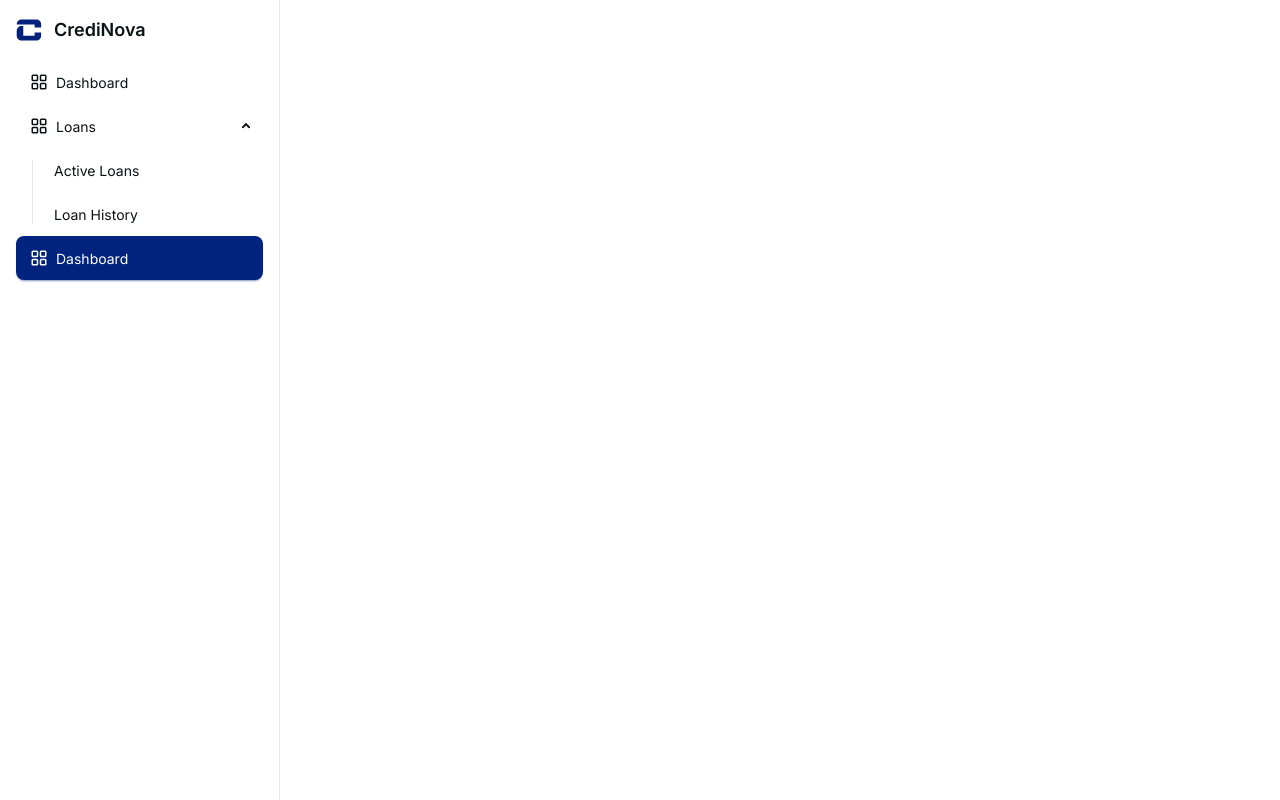
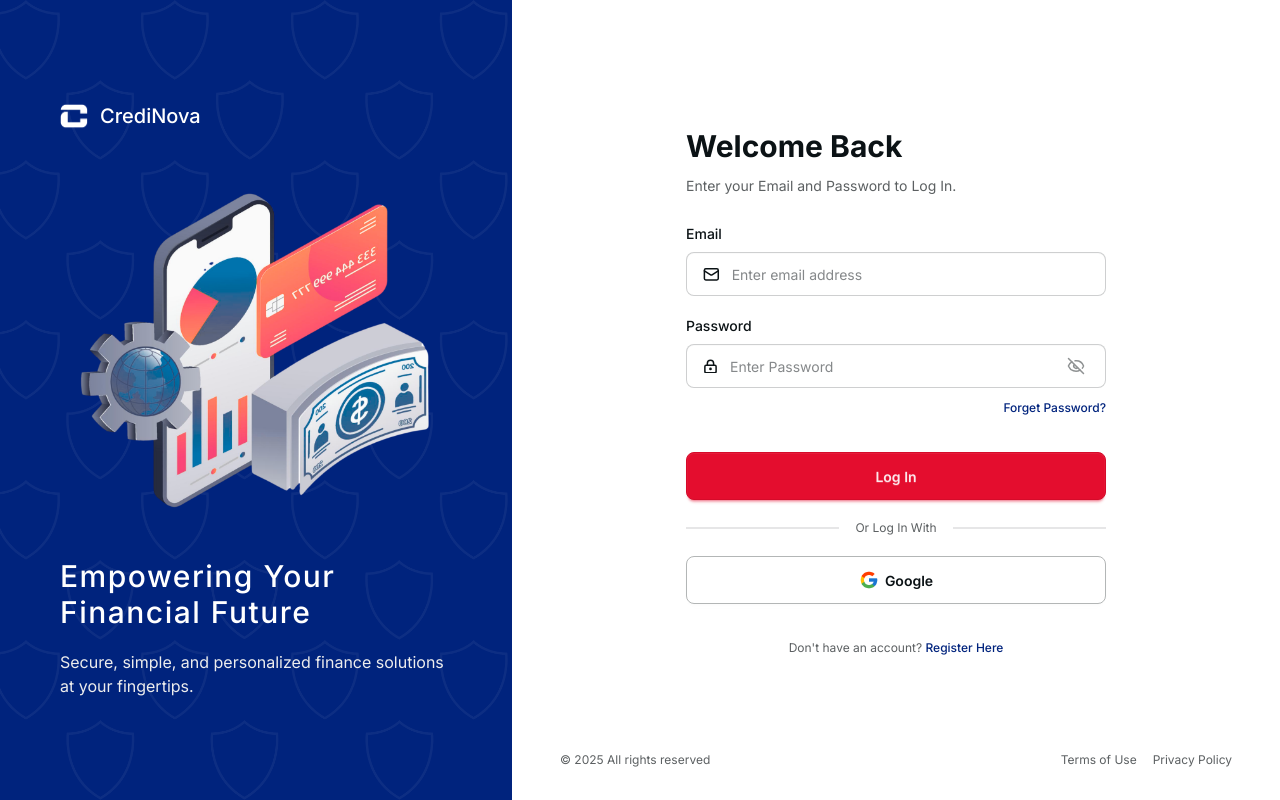
Before and after one commit to lyka-martinez/credi-nova, a React (Vite) app: page / in a window 1280 px wide. Built offline with nearby package versions, Linux system fonts and the light colour scheme.

Commit message:
polish login page

```diff
--- a/src/App.tsx
+++ b/src/App.tsx
@@ -1,11 +1,11 @@
-// import LoginPage from './pages/loginPage';
-import Dashboard from './pages/dashboard';
+import LoginPage from './pages/loginPage';
+// import Dashboard from './pages/dashboard';
 import './styles/App.css'
 
 
 /* Main app component for the CrediNova. */
 export default function App() {
     return (
-        <Dashboard />
+        <LoginPage />
     )
 }
--- a/src/pages/dashboard.tsx
+++ b/src/pages/dashboard.tsx
@@ -1,72 +1,120 @@
 import { memo } from 'react';
-import { LayoutGrid } from 'lucide-react';
+import { LayoutGrid, FileText, FilePen, CreditCard, ChartPie, Headset, Settings, Menu, Bell, Search } from 'lucide-react';
 import '../styles/dashboard.css';
 
 
 const Dashboard = () => {
     return (
-        <div>
         <div className="d-drawer lg:d-drawer-open">
             <input id="my-drawer" type="checkbox" className="d-drawer-toggle" />
-                <div className="d-drawer-content flex flex-col items-center justify-center">
+
             {/* Page content here */}
+            <div className="d-drawer-content">
+                <div className="d-navbar">
+                    {/* Show logo for mobile view */}
+                    <div className="navbar-start flex items-center gap-2 lg:hidden">
+                        <img src="./logo.svg" className="w-[24px]" alt="CrediNova logo" />
+                    </div>
 
-                    <label htmlFor="my-drawer" className="btn btn-primary d-drawer-button lg:hidden">
-                        Open drawer
+                    <div className="navbar-end">
+                        <button className="d-btn d-btn-ghost rounded-sm px-2">
+                            <Search className="w-[22px]" />
+                        </button>
+
+                        <button tabIndex={0}  className="d-btn d-btn-ghost rounded-sm px-2">
+                            <div className="d-indicator">
+                                <Bell className="w-[22px]" />
+                                <div className="d-badge d-badge-xxs d-badge-accent d-indicator-item"></div>
+                            </div>
+                        </button>
+
+                        <label htmlFor="my-drawer" className="d-btn d-btn-ghost d-drawer-button rounded-sm px-2 lg:hidden">
+                            <Menu className="w-[22px]" />
                         </label>
                     </div>
+                </div>
 
+                <div className="b-content">
+                    Content goes here
+                </div>
+            </div>
+
+            {/* Sidebar content here */}
             <div className="d-drawer-side">
                 <label htmlFor="my-drawer" aria-label="close sidebar" className="d-drawer-overlay"></label>
 
                 <ul className="d-menu bg-white border-r-1 border-neutral-50 min-h-full w-70 p-4">
                     <div className="mb-4">
                         <div className="flex items-center justify-start gap-3">
-                                <img src="./logo.svg" className="w-[26px]" alt="CrediNova logo" />
-                                <span className="font-semibold text-lg">CrediNova</span>
+                            <img src="./logo.svg" className="w-[24px]" alt="CrediNova logo" />
+                            <span className="font-semibold text-base">CrediNova</span>
                         </div>
                     </div>
 
-                        {/* Sidebar content here */}
                     <li>
-                            <a>
-                                <LayoutGrid className="w-[18px]" />
+                        <a className="d-menu-active">
+                            <LayoutGrid className="w-[16px]" />
                             Dashboard
                         </a>
                     </li>
                     <li>
-                            <details open>
+                        <details>
                             <summary>
-                                    <LayoutGrid className="w-[18px]" />
+                                <FileText className="w-[16px]" />
                                 Loans
                             </summary>
                             <ul>
                                 <li>
-                                        <a>
-                                            {/* <LayoutGrid className="w-[18px]" /> */}
-                                            Active Loans
-                                        </a>
+                                    <a>Active Loans</a>
                                 </li>
                                 <li>
-                                        <a>
-                                            {/* <LayoutGrid className="w-[18px]" /> */}
-                                            Loan History
-                                        </a>
+                                    <a>Loan History</a>
                                 </li>
                             </ul>
                         </details>
                     </li>
                     <li>
-                            <a className="d-menu-active">
-                                <LayoutGrid className="w-[18px]" />
-                                Dashboard
+                        <a>
+                            <FilePen className="w-[16px]" />
+                            Apply New Loan
                         </a>
                     </li>
-
-
+                    <li>
+                        <details>
+                            <summary>
+                                <CreditCard className="w-[16px]" />
+                                Payments
+                            </summary>
+                            <ul>
+                                <li>
+                                    <a>Payment History</a>
+                                </li>
+                                <li>
+                                    <a>Auto-Pay Setup</a>
+                                </li>
+                            </ul>
+                        </details>
+                    </li>
+                    <li>
+                        <a>
+                            <ChartPie className="w-[16px]" />
+                            Reports
+                        </a>
+                    </li>
+                    <li className="mt-auto">
+                        <a>
+                            <Headset className="w-[16px]" />
+                            Help Center
+                        </a>
+                    </li>
+                    <li>
+                        <a>
+                            <Settings className="w-[16px]" />
+                            Settings
+                        </a>
+                    </li>
                 </ul>
 
-                </div>
             </div>
         </div>
     );
--- a/src/pages/loginPage.tsx
+++ b/src/pages/loginPage.tsx
@@ -16,7 +16,7 @@ const LoginPage = () => {
                     <span className="font-medium xs:text-lg lg:text-xl">CrediNova</span>
                 </div>
 
-                <img src={Banner} alt="Finance Banner" className="w-[80%] h-auto hidden lg:block" />
+                <img src={Banner} alt="Finance Banner" className="w-auto h-[50%] max-h-[380px] hidden lg:block" />
 
                 <div className="text-start w-full">
                     <h1 className="text-lg font-medium tracking-wider mb-2 sm:text-2xl lg:text-3xl lg:mb-5">
@@ -33,12 +33,12 @@ const LoginPage = () => {
             <div className="b-login">
                 <div className="b-login-main flex-1">
 
-                    <div className="w-full flex flex-col gap-4 lg:max-w-[420px]">
+                    <div className="w-full flex flex-col gap-4 lg:max-w-[420px] lg:gap-5">
                         <div className="text-start w-full">
-                            <h2 className="hidden text-3xl font-bold mb-2 lg:block">
+                            <h2 className="hidden text-3xl font-bold mb-2 lg:block lg:mb-3">
                                 Welcome Back
                             </h2>
-                            <p className="text-sm text-neutral-300 sm:text-base">
+                            <p className="text-sm text-neutral-300">
                                 Enter your Email and Password to Log In.
                             </p>
                         </div>
@@ -49,7 +49,7 @@ const LoginPage = () => {
                                 <legend className="d-fieldset-legend">Email</legend>
 
                                 <label className="d-input d-validator sm:d-input-lg">
-                                    <Mail className="w-[18px] sm:w-[20px] sm:h-[20px]" />
+                                    <Mail className="w-[16px] sm:w-[18px]" />
                                     <input type="email" placeholder="Enter email address" required />
                                 </label>
 
@@ -63,8 +63,8 @@ const LoginPage = () => {
                                 <fieldset className="d-fieldset">
                                     <legend className="d-fieldset-legend">Password</legend>
 
-                                    <label className="d-input d-validator pe-0 sm:d-input-lg">
-                                        <LockKeyhole className="w-[18px] sm:w-[20px] sm:h-[20px]" />
+                                    <label className="d-input d-validator sm:d-input-lg">
+                                        <LockKeyhole className="w-[16px] sm:w-[18px]" />
                                         <input
                                             type="password"
                                             required
@@ -74,8 +74,8 @@ const LoginPage = () => {
                                             title="Must be more than 8 characters, including number, lowercase letter, uppercase letter"
                                         />
 
-                                        <button type="button" className="btn btn-ghost h-full px-3">
-                                            <EyeOff className="w-[18px] text-neutral-200 sm:w-[20px]" />
+                                        <button type="button" className="btn btn-ghost h-full px-1">
+                                            <EyeOff className="w-[16px] text-neutral-200 sm:w-[18px]" />
                                         </button>
                                     </label>
 
@@ -85,19 +85,19 @@ const LoginPage = () => {
                                     </div>
                                 </fieldset>
 
-                                <div className="text-end text-xs font-medium mt-2 sm:text-xssm">
+                                <div className="text-end text-xs font-medium mt-2 sm:text-xs">
                                     <a href="#" className="b-text-link">Forget Password?</a>
                                 </div>
                             </div>
                         </form>
 
                         {/* Form Buttons */}
-                        <div className="w-full flex flex-col gap-2 pt-4">
+                        <div className="w-full flex flex-col gap-2 pt-4 lg:gap-3">
                             <button className="d-btn d-btn-accent sm:d-btn-lg">Log In</button>
 
-                            <div className="d-divider text-xs text-neutral-300 my-2 sm:text-xssm">Or Log In With</div>
+                            <div className="d-divider text-xs text-neutral-300 my-2 sm:text-xs">Or Log In With</div>
 
-                            <button className="d-btn bg-white border-neutral-100 sm:d-btn-lg hover:bg-secondary-500/50">
+                            <button className="d-btn bg-white border-neutral-100 sm:d-btn-lg hover:bg-secondary-500/60">
                                 <img src={Google} className="w-[18px] sm:w-[20px]" alt="crediNova logo" />
                                 Google
                             </button>
@@ -105,7 +105,7 @@ const LoginPage = () => {
 
                         {/* Register Link */}
                         <div className="w-full text-center pt-4">
-                            <p className="text-xs text-neutral-300 sm:text-xssm">
+                            <p className="text-xs text-neutral-300 sm:text-xs">
                                 Don't have an account? <a href="#" className="font-medium b-text-link">Register Here</a>
                             </p>
                         </div>
@@ -114,7 +114,7 @@ const LoginPage = () => {
                 </div>
 
                 {/* Footer Section */}
-                <div className="b-login-footer w-full hidden sm:flex justify-between text-xssm text-neutral-300">
+                <div className="b-login-footer w-full hidden sm:flex justify-between text-xs text-neutral-300">
                     <p>© 2025 All rights reserved</p>
 
                     <div className="flex gap-4">
--- a/src/styles/dashboard.css
+++ b/src/styles/dashboard.css
@@ -1,6 +1,39 @@
 /* Reference index css */
 @reference "./index.css";
 
+
+.d-drawer {
+    @apply h-screen;
+}
+
+.d-drawer-content {
+    @apply
+    flex
+    flex-col
+    justify-center;
+}
+
+.d-navbar,
+.b-content {
+    @apply
+    px-4
+    py-3;
+}
+
+.d-navbar {
+    @apply
+    min-h-[56px]
+    justify-between
+    bg-base-100
+    border-b
+    border-neutral-50;
+}
+
+.b-content {
+    @apply
+    flex-1
+    bg-secondary-600/25;
+}
 
 .d-menu a:hover {
     text-decoration: none;
@@ -13,6 +46,12 @@
 
 .d-menu a,
 .d-menu summary {
-    padding-inline: 14px;
-    padding-block: 11.5px;
+    @apply
+    py-[9.5px];
+    /* padding-inline: 14px; */
 }
+
+.d-badge-xxs {
+    --d-size: 0.5rem;
+    padding: 0.25rem;
+}
--- a/src/styles/loginPage.css
+++ b/src/styles/loginPage.css
@@ -40,7 +40,9 @@
 }
 
 .b-banner {
-    @apply pb-[48px] z-[1];
+    @apply
+    pb-[48px]
+    z-[1];
 }
 
 .b-banner::after {
@@ -81,7 +83,13 @@
     }
 
     .b-login-footer {
-        @apply px-[48px] pt-0;
+        @apply
+        px-[48px]
+        pt-0;
+    }
+
+    .b-login-main {
+        @apply pb-0;
     }
 
     .b-banner,
@@ -94,7 +102,9 @@
     }
 
     .b-login {
-        @apply rounded-none z-[1];
+        @apply
+        rounded-none
+        z-[1];
     }
 
     .b-banner::after {
```
Also changed, not shown: src/styles/App.css (+2 -12 lines), src/styles/index.css (+12 -2 lines). Lines whose indentation alone changed are shown as unchanged.
